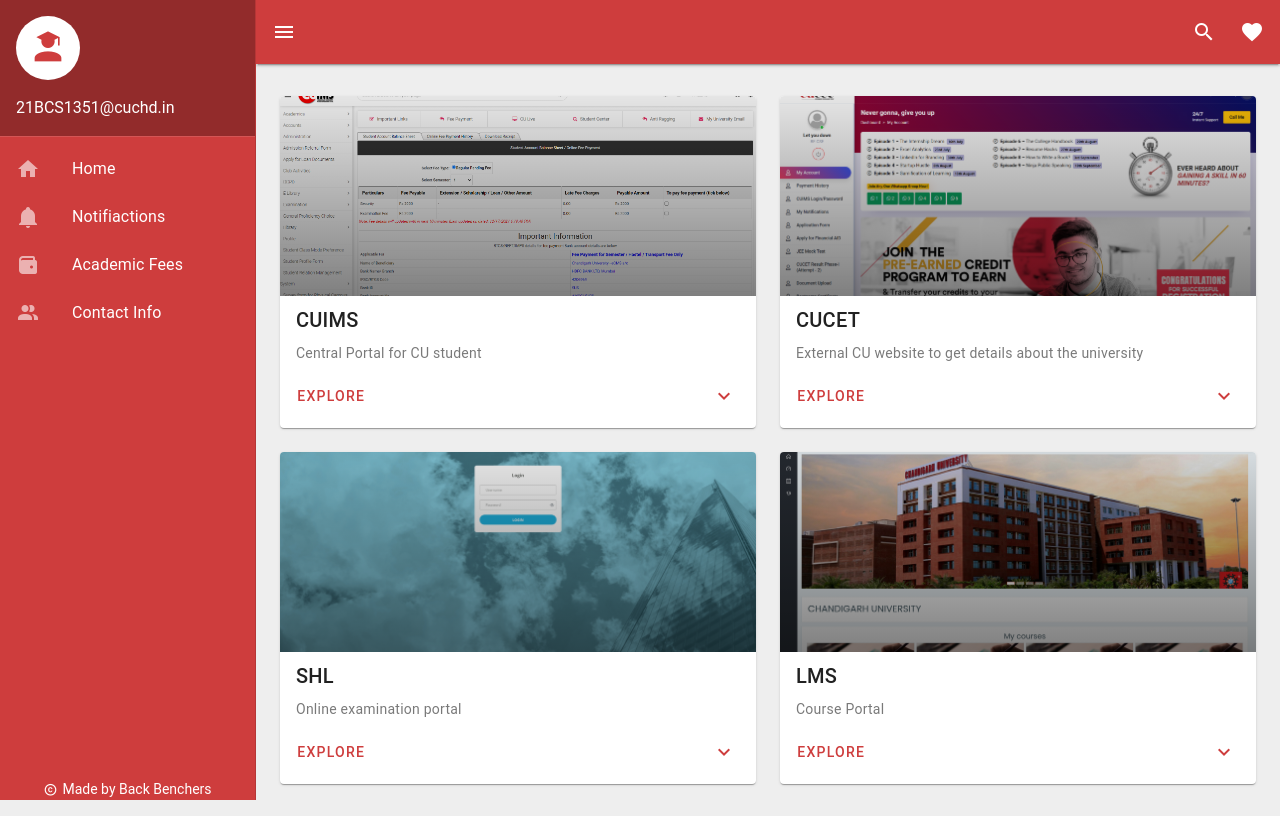
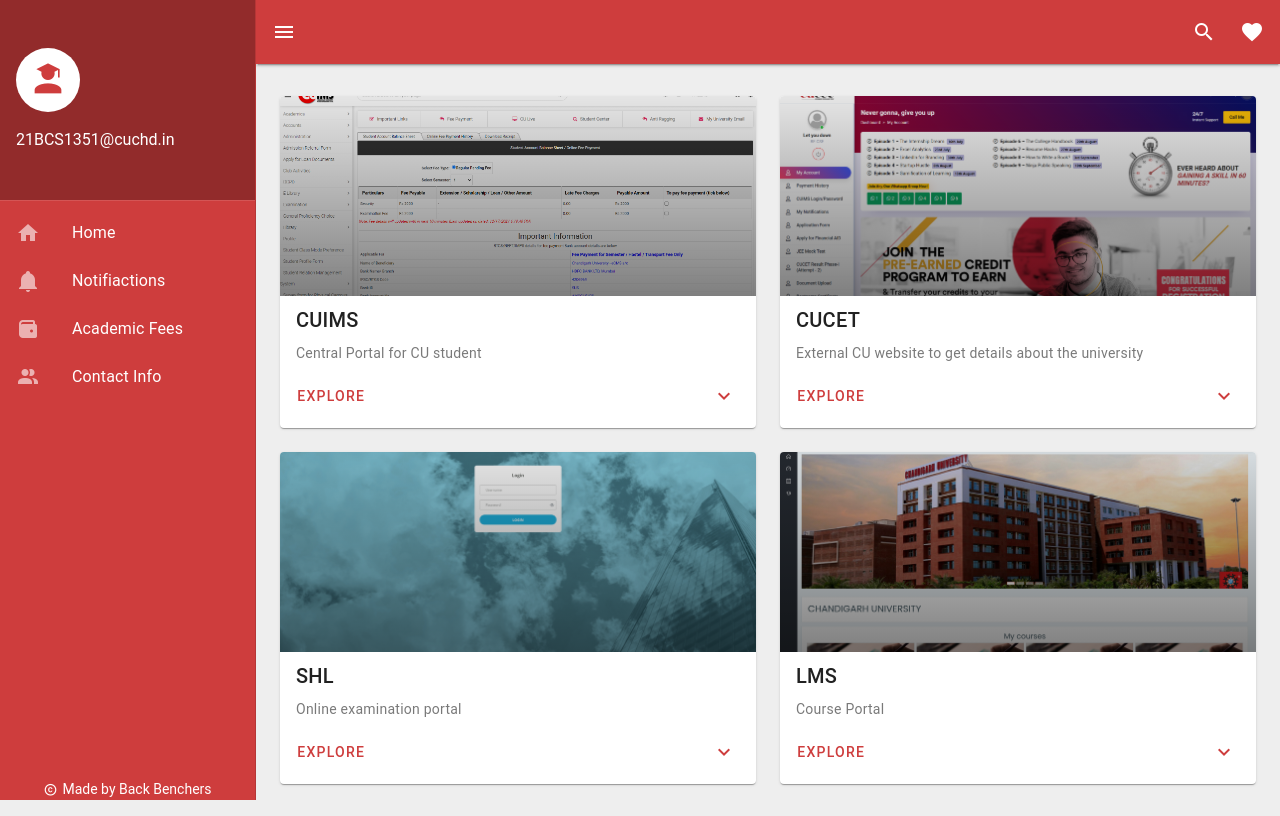
Before and after one commit to pallabez/CU-Guide, a Nuxt app: page / in a window 1280 px wide. Built offline with nearby package versions, Linux system fonts and the light colour scheme.

Commit message:
resize side panel sheet

```diff
--- a/components/AppSideBar.vue
+++ b/components/AppSideBar.vue
@@ -40,7 +40,7 @@
   </aside> -->
 
   <v-navigation-drawer v-model="drawer" class="bg-primary">
-    <v-sheet color="primary-darken-1" class="pa-4">
+    <v-sheet color="primary-darken-1" class="px-4 py-12">
       <v-avatar color="white" size="64" class="mb-4">
         <v-icon color="primary" size="40"> mdi-account-school </v-icon>
       </v-avatar>
```
